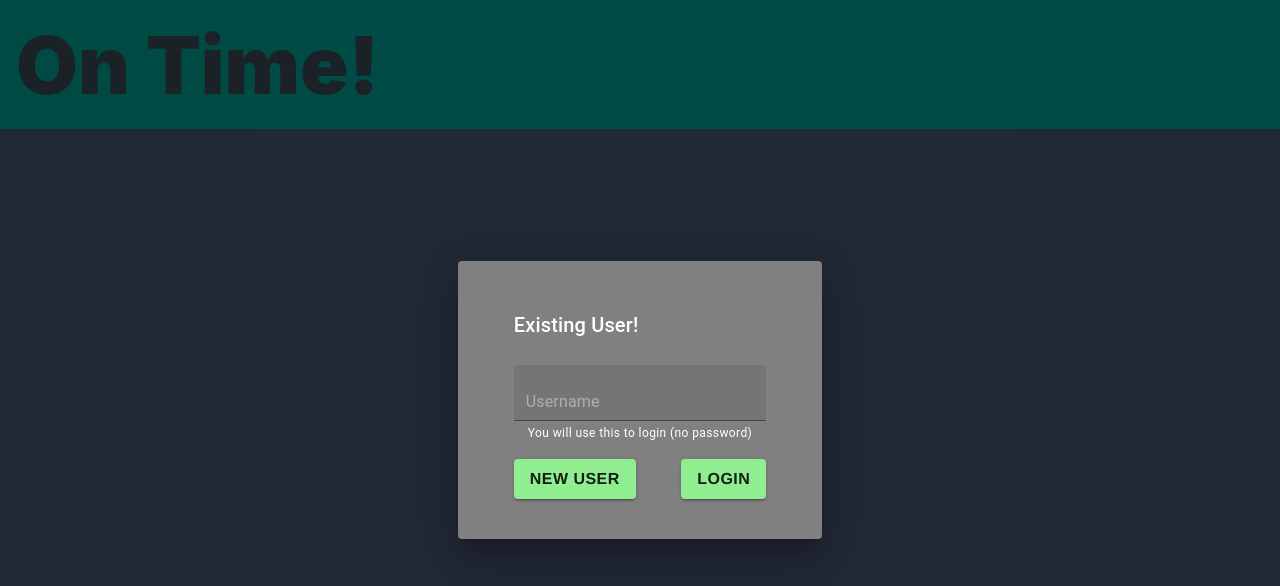
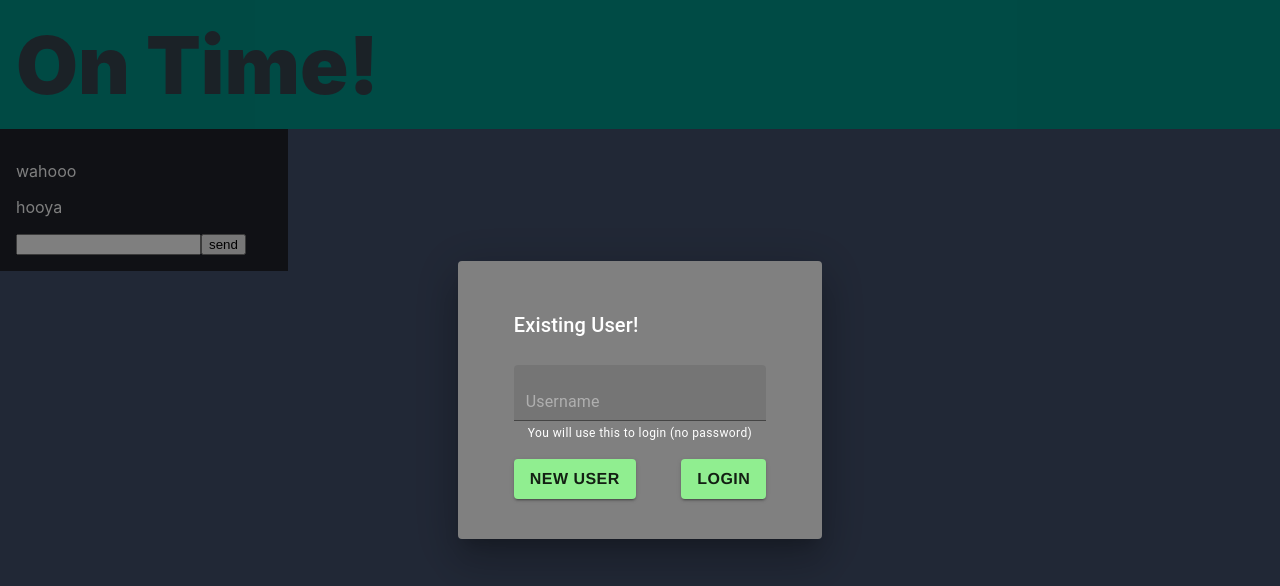
Before and after one commit to DevonFruck/on-time-app, a React (Create React App) app in the folder frontend/: page / in a window 1280 px wide. Shown: the top 586 px of the page. Built offline with nearby package versions, Linux system fonts and the light colour scheme.

Commit message:
started making the skeleton of the chat box

```diff
--- a/frontend/src/App.css
+++ b/frontend/src/App.css
@@ -13,3 +13,15 @@
   font-size: 5rem;
   font-weight: 900;
 }
+
+.content-section {
+  display: flex;
+}
+
+.chat-box {
+  float: right;
+  width: 20%;
+  background-color: #20232b;
+  word-wrap: break-word;
+  padding: 1rem;
+}
--- a/frontend/src/App.js
+++ b/frontend/src/App.js
@@ -1,10 +1,17 @@
 import React, { useEffect, useState } from "react";
-import { LoginModal, UserCard, getAllTasks, Loader } from "./Components";
+import {
+  LoginModal,
+  UserCard,
+  getAllTasks,
+  Loader,
+  ChatBox,
+} from "./Components";
 import io from "socket.io-client";
 import "./App.css";
 
 function App() {
   const [allTasks, setAllTasks] = useState({});
+  const [chat, setChat] = useState(["wahooo", "hooya"]);
   const [signedInUser, setSignedInUser] = useState(null);
   const [userDisplayName, setUserDisplayName] = useState(null);
   const [socket, setSocket] = useState(null);
@@ -21,8 +28,17 @@
     socket?.on("remove", (data) => {
       handleDeleteTask(data.userId, data.taskId);
     });
+
+    socket?.on("remove", (data) => {
+      handleDeleteTask(data.userId, data.taskId);
+    });
+
+    //Appends a chat message
+    socket?.on("message", (data) => {
+      setChat(...chat, data);
+    });
     // eslint-disable-next-line react-hooks/exhaustive-deps
-  }, [allTasks]);
+  }, [allTasks, chat]);
 
   async function handleAddTask(userId, taskId, newTaskName) {
     let newState = JSON.parse(JSON.stringify(allTasks));
@@ -87,6 +103,8 @@
   return (
     <>
       <div className="title-row">On Time!</div>
+      <div className="content-section">
+        <ChatBox chat={chat} setChat={setChat} socket={socket} />
         <div className="usercard-section">
           {signedInUser ? (
             Object?.entries(allTasks)?.map((user) => {
@@ -114,6 +132,7 @@
             setUserDisplayName={setUserDisplayName}
           />
         </div>
+      </div>
     </>
   );
 }
--- /dev/null
+++ b/frontend/src/Components/ChatBox/ChatBox.css
@@ -0,0 +1,11 @@
+.main {
+  float: right;
+  width: 20%;
+  background-color: #20232b;
+  word-wrap: break-word;
+  padding: 1rem;
+}
+
+p {
+  color: white;
+}
--- /dev/null
+++ b/frontend/src/Components/ChatBox/ChatBox.js
@@ -0,0 +1,28 @@
+import React, { useEffect, useState } from "react";
+import "./ChatBox.css";
+
+export function ChatBox({ chat, setChat, socket }) {
+  const [inputBox, setInputBox] = useState("");
+
+  function handleNewMessage() {
+    setChat(...chat, inputBox);
+
+    socket.emit("message", inputBox);
+    setInputBox("");
+    console.log("wahoo");
+  }
+
+  useEffect(() => {
+    console.log(inputBox);
+  });
+
+  return (
+    <div className="main">
+      {chat.map((message) => (
+        <p>{message}</p>
+      ))}
+      <input onchange={(e) => console.log(e.target.value)}></input>
+      <button onclick="handleNewMessage()">send</button>
+    </div>
+  );
+}
--- a/frontend/src/Components/index.js
+++ b/frontend/src/Components/index.js
@@ -7,3 +7,4 @@
   getAllTasks,
 } from "./api/api.js";
 export { Loader } from "./Loader/Loader.js";
+export { ChatBox } from "./ChatBox/ChatBox.js";
```
Lines whose indentation alone changed are shown as unchanged.
